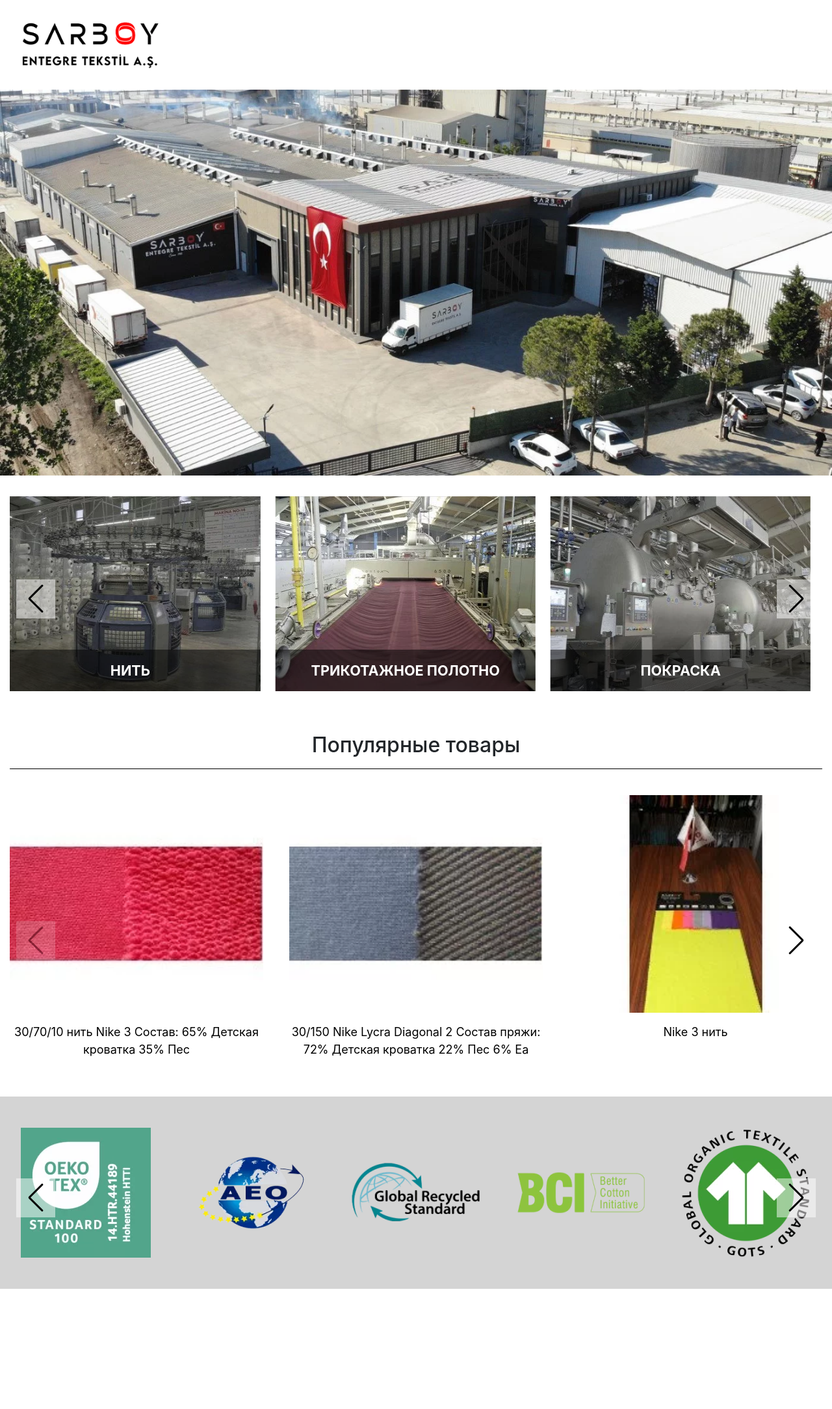
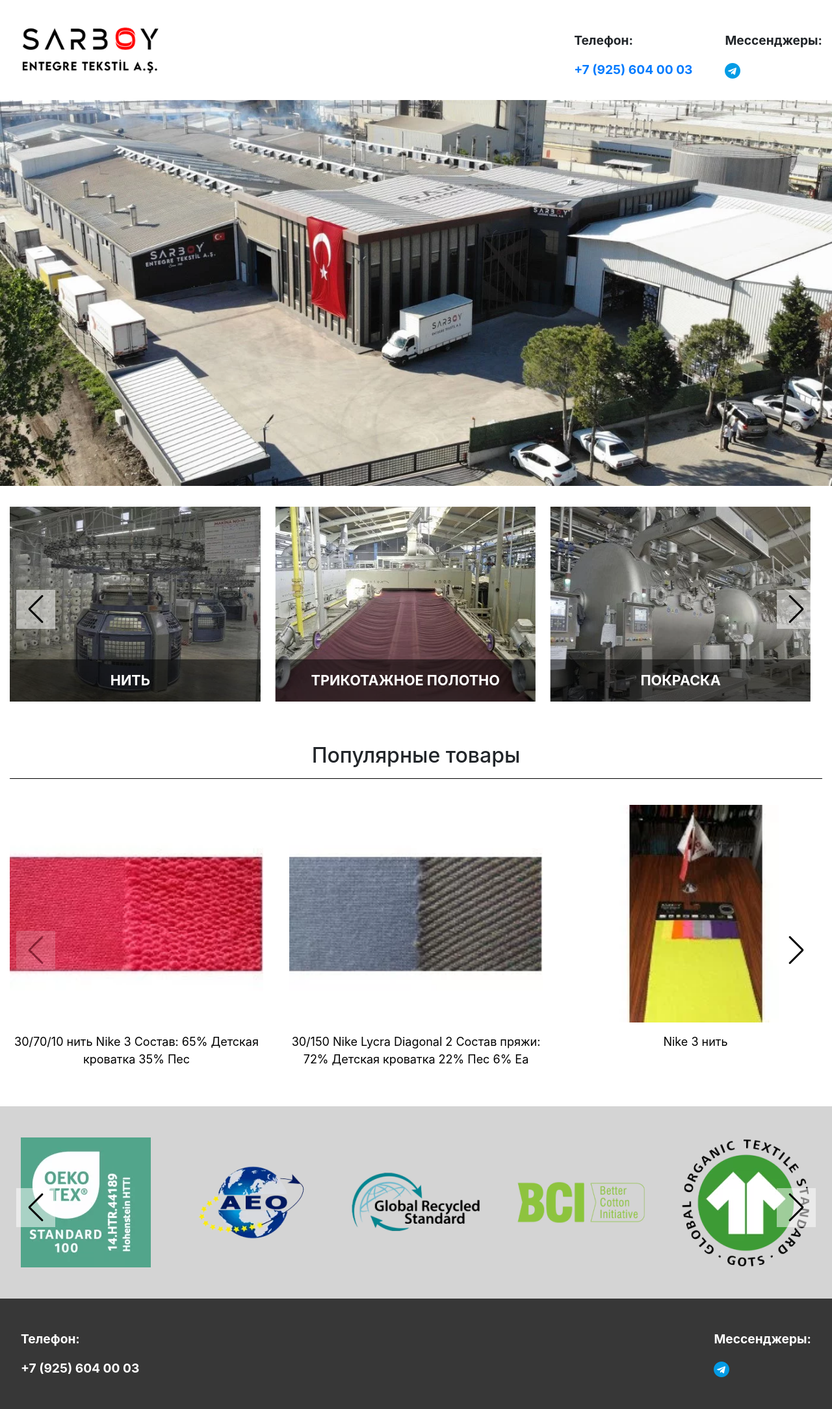
Before and after one commit to TheJester32/sarboy, a plain HTML site: page index.html in a window 1280 px wide. Shown: the whole page at 65% size. Before the commit the page ends 1984 px from the top, so only its background shows below. Drawn offline with nearby package versions, Linux system fonts and the light colour scheme.

Commit message:
10.09 (2)
10.09 (2)

```diff
--- a/index.html
+++ b/index.html
@@ -25,10 +25,24 @@
   </head>
   <body>
     <header>
-      <div class="container">
+      <div class="container header__wrapper">
+        <div>
           <a href="https://sarboytekstil.com.tr/" target="_blank">
-          <img src="./images/logo.png" alt="Логотип." />
+            <img src="./images/logo.png" alt="Логотип."/>
           </a>
+        </div>
+        <div class="header__contacts">
+          <div>
+            <p>Телефон:</p>
+            <a href="tel:+7 (925) 604 00 03">+7 (925) 604 00 03</a>
+          </div>
+          <div>
+            <p>Мессенджеры:</p>
+            <a href="https://t.me/Sarboyrus">
+              <img src="./images/telegram.png" alt="Иконка телеграмма." class="header__tg"/>
+            </a>
+          </div>
+        </div>
       </div>
     </header>
     <main>
@@ -174,7 +188,7 @@
                     href="https://sarboytekstil.com.tr/index.php?route=information/information&information_id=7"
                     target="_blank"
                   >
-                        <img src="./images/s3-2.png" alt="Логотип партнера."  />
+                    <img src="./images/s3-2.png" alt="Логотип партнера." />
                   </a>
                 </div>
               </div>
@@ -184,7 +198,7 @@
                     href="https://sarboytekstil.com.tr/index.php?route=information/information&information_id=7"
                     target="_blank"
                   >
-                        <img src="./images/s3-3.png" alt="Логотип партнера."  />
+                    <img src="./images/s3-3.png" alt="Логотип партнера." />
                   </a>
                 </div>
               </div>
@@ -194,7 +208,7 @@
                     href="https://sarboytekstil.com.tr/index.php?route=information/information&information_id=7"
                     target="_blank"
                   >
-                        <img src="./images/s3-4.png" alt="Логотип партнера."  />
+                    <img src="./images/s3-4.png" alt="Логотип партнера." />
                   </a>
                 </div>
               </div>
@@ -204,7 +218,7 @@
                     href="https://sarboytekstil.com.tr/index.php?route=information/information&information_id=7"
                     target="_blank"
                   >
-                        <img src="./images/s3-5.png" alt="Логотип партнера."  />
+                    <img src="./images/s3-5.png" alt="Логотип партнера." />
                   </a>
                 </div>
               </div>
@@ -214,7 +228,7 @@
                     href="https://sarboytekstil.com.tr/index.php?route=information/information&information_id=7"
                     target="_blank"
                   >
-                        <img src="./images/s3-6.png" alt="Логотип партнера."  />
+                    <img src="./images/s3-6.png" alt="Логотип партнера." />
                   </a>
                 </div>
               </div>
@@ -224,7 +238,7 @@
                     href="https://sarboytekstil.com.tr/index.php?route=information/information&information_id=7"
                     target="_blank"
                   >
-                        <img src="./images/s3-7.png" alt="Логотип партнера."  />
+                    <img src="./images/s3-7.png" alt="Логотип партнера." />
                   </a>
                 </div>
               </div>
@@ -234,7 +248,7 @@
                     href="https://sarboytekstil.com.tr/index.php?route=information/information&information_id=7"
                     target="_blank"
                   >
-                        <img src="./images/s3-8.png" alt="Логотип партнера."  />
+                    <img src="./images/s3-8.png" alt="Логотип партнера." />
                   </a>
                 </div>
               </div>
@@ -245,7 +259,20 @@
         </div>
       </section>
     </main>
-  </body>
+    <footer>
+      <div class="container footer__inner-container">
+        <div>
+          <p>Телефон:</p>
+          <a href="tel:+7 (925) 604 00 03">+7 (925) 604 00 03</a>
+        </div>
+        <div>
+          <p>Мессенджеры:</p>
+          <a href="https://t.me/Sarboyrus">
+            <img src="./images/telegram.png" alt="Иконка телеграмма." />
+          </a>
+        </div>
+      </div>
+    </footer>
     <script>
       const swiper = new Swiper(".mySwiper1", {
         grabCursor: true,
@@ -331,4 +358,5 @@
         },
       });
     </script>
+  </body>
 </html>
--- a/style.css
+++ b/style.css
@@ -12,9 +12,45 @@
     margin-bottom: 2rem;
 }
 
+.header__wrapper{
+    display: flex;
+    flex-direction: column;
+}
+
+@media(min-width: 700px){
+    .header__wrapper{
+        flex-direction: row;
+        justify-content: space-between;
+        align-items: center;
+    }
+}
+
+.header__contacts{
+    display: flex;
+    flex-direction: column;
+    font-weight: bolder;
+    font-size: larger;
+    padding-left: 1rem;
+    margin-top: 1rem;
+    gap: 20px;
+}
+
+@media(min-width: 700px){
+    .header__contacts{
+        justify-content: space-between;
+        flex-direction: row;
+        gap: 50px;
+        align-items: center;
+    }
+}
+
 header div img {
     width: 100%;
     max-width: 238px;
+}
+
+.header__tg{
+    max-width: 24px;
 }
 
 .main__img {
@@ -108,3 +144,31 @@
     padding-top: 1rem;
     padding-bottom: 1rem;
 }
+
+footer{
+    background-color: #373737;
+    color: #fff;
+    padding: 3rem 0;
+}
+
+.footer__inner-container{
+    display: flex;
+    flex-direction: column;
+    gap: 2rem;
+    font-weight: bolder;
+    font-size: larger;
+    padding: 0 2rem;
+}
+
+@media(min-width: 480px){
+    .footer__inner-container{
+        display: flex;
+        flex-direction: row;
+        justify-content: space-between;
+    }
+}
+
+.footer__inner-container a{
+    color: #fff;
+    font-weight: larger;
+}
```
Also changed, not shown: images/telegram.png (added). Lines whose indentation alone changed are shown as unchanged.
